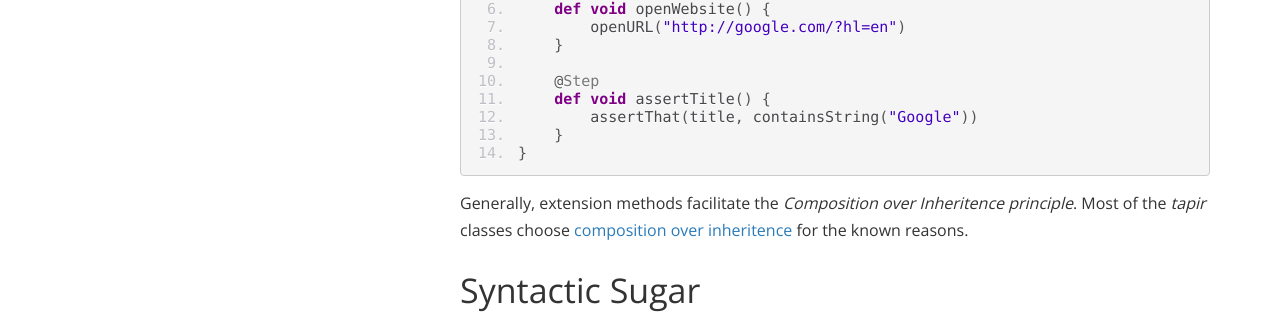
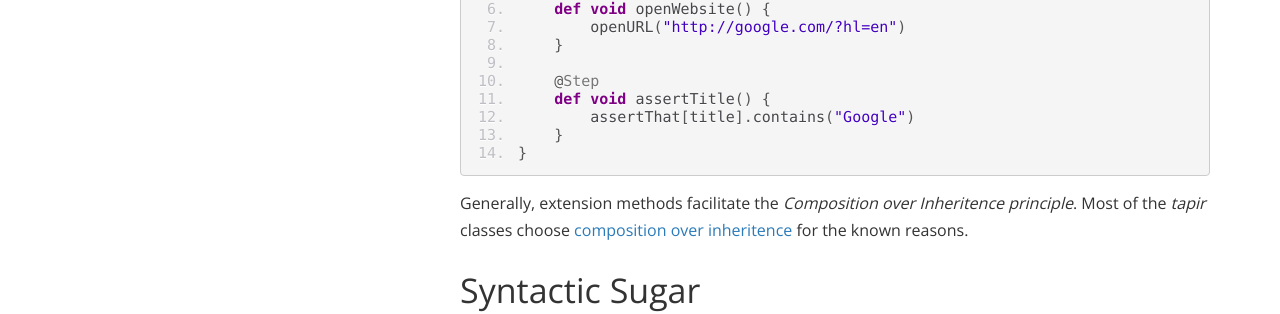
Before and after one commit to tapir-test/tapir-website, a Jekyll site: the page built from _docs/usingtapir/Why_does_Tapir_use_Xtend.md, in a window 1280 px wide and 900 px high, scrolled down 1943 px. Shown: the part 152-466 px from the top of the window. Built offline with Jekyll 4.4.1, drawn with Linux system fonts in a browser that asks for light colours; nearby versions of some CDN libraries; comment, search, counter and statistics services are not loaded.

Commit message:
New Assertion API
Signed-off-by: Nils Christian Ehmke <nils-christian.ehmke@bmiag.de>

````diff
--- a/_docs/usingtapir/Why_does_Tapir_use_Xtend.md
+++ b/_docs/usingtapir/Why_does_Tapir_use_Xtend.md
@@ -113,7 +113,7 @@ class GoogleTest {
 
     @Step
     def void assertTitle() {
-        assertThat(title, containsString("Google"))
+        assertThat[title].contains("Google")
     }
 }
 ```
````
Also changed, not shown: _docs/gettingstarted/Running_your_first_Tapir_Test_Case.md (+1 -2 lines).
